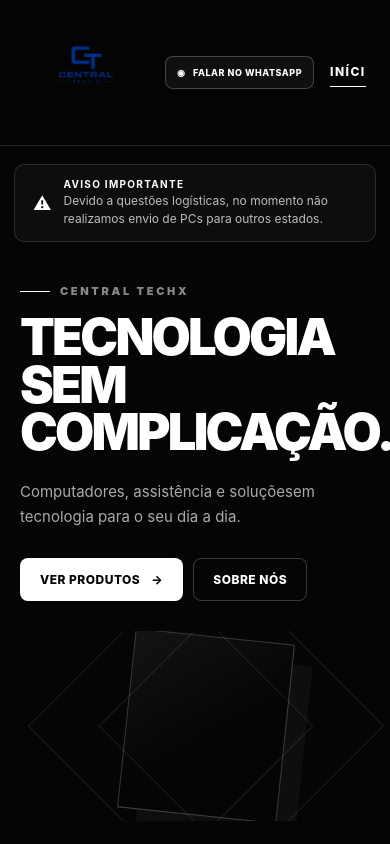
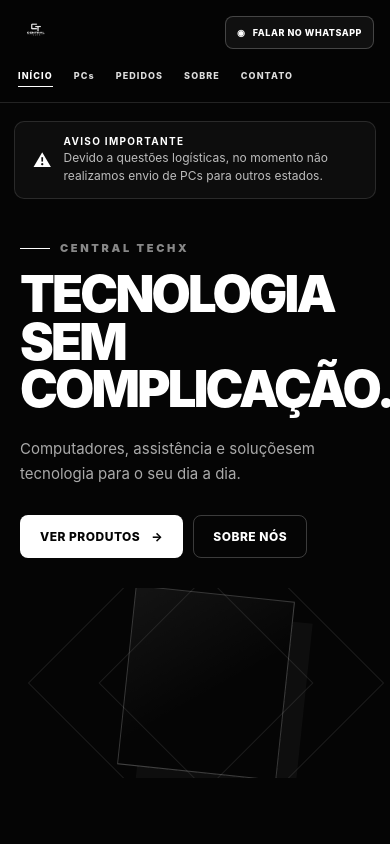
Before and after one commit to luizpaulovs-git/central-techx, a React (Vite) app: page / in a window 390 px wide. Shown: the top 844 px of the page. Built offline with nearby package versions, Linux system fonts and the light colour scheme.

Commit message:
atualizar a estrutura

```diff
--- a/src/App.css
+++ b/src/App.css
@@ -1560,3 +1560,167 @@
     font-size: 8px;
   }
 }
+
+/* =========================================================
+   CORREÇÃO FINAL — MOBILE HEADER + FOOTER
+   Baseado nos problemas vistos nas capturas de tela.
+   ========================================================= */
+
+/* A logo usada no projeto ainda é azul. Mantemos o arquivo original,
+   mas neutralizamos sua cor para respeitar a identidade preto/branco/cinza. */
+.brand-logo,
+.footer-brand-logo {
+  filter: grayscale(1) brightness(0) invert(1);
+}
+
+/* Impede a imagem do rodapé de criar um espaço vertical enorme por causa
+   da área transparente existente no arquivo da logo. */
+.footer-brand-logo {
+  width: 110px;
+  height: 58px;
+  object-fit: contain;
+  object-position: left center;
+}
+
+/* ========================= HEADER MOBILE ========================= */
+@media (max-width: 800px) {
+  .navbar {
+    min-height: 0;
+    display: grid;
+    grid-template-columns: minmax(0, 1fr) auto;
+    grid-template-areas:
+      "logo whatsapp"
+      "nav nav";
+    align-items: center;
+    gap: 12px 14px;
+    padding: 12px 18px 10px;
+    overflow: hidden;
+  }
+
+  .logo-button {
+    grid-area: logo;
+    min-width: 0;
+    justify-self: start;
+  }
+
+  .brand-logo {
+    width: 118px;
+    max-width: 118px;
+    height: 44px;
+    object-fit: contain;
+    object-position: left center;
+  }
+
+  .whatsapp-button {
+    grid-area: whatsapp;
+    justify-self: end;
+    margin-left: 0;
+    white-space: nowrap;
+    padding: 11px 13px;
+    font-size: 10px;
+  }
+
+  .nav-links {
+    grid-area: nav;
+    width: 100%;
+    min-width: 0;
+    display: flex;
+    justify-content: flex-start;
+    gap: 24px;
+    overflow-x: auto;
+    overflow-y: hidden;
+    padding: 2px 2px 5px;
+    scrollbar-width: none;
+  }
+
+  .nav-links::-webkit-scrollbar {
+    display: none;
+  }
+
+  .nav-links button {
+    flex: 0 0 auto;
+    padding: 6px 0;
+    font-size: 10px;
+  }
+}
+
+@media (max-width: 420px) {
+  .navbar {
+    padding-inline: 16px;
+    gap: 10px 10px;
+  }
+
+  .brand-logo {
+    width: 105px;
+    max-width: 105px;
+    height: 40px;
+  }
+
+  .whatsapp-button {
+    max-width: 178px;
+    padding: 10px 11px;
+    font-size: 9px;
+  }
+
+  .nav-links {
+    gap: 21px;
+  }
+
+  .nav-links button {
+    font-size: 9px;
+  }
+}
+
+/* ========================= FOOTER MOBILE ========================= */
+@media (max-width: 620px) {
+  .footer {
+    padding: 42px 20px 18px;
+  }
+
+  .footer-main {
+    grid-template-columns: minmax(0, 1fr) minmax(0, 1fr);
+    gap: 32px 28px;
+    align-items: start;
+    padding-bottom: 28px;
+  }
+
+  .footer-brand {
+    min-width: 0;
+  }
+
+  .footer-brand-logo {
+    width: 100px;
+    height: 48px;
+    margin: 0;
+  }
+
+  .footer-brand p {
+    max-width: 180px;
+    margin-top: 10px;
+    font-size: 11px;
+    line-height: 1.55;
+  }
+
+  .footer-column {
+    min-width: 0;
+    gap: 10px;
+  }
+
+  .footer-column > strong {
+    margin-bottom: 5px;
+    font-size: 8px;
+  }
+
+  .footer-column button {
+    font-size: 11px;
+  }
+
+  .footer-bottom {
+    padding-top: 16px;
+    gap: 13px;
+  }
+
+  .footer-bottom p {
+    line-height: 1.5;
+  }
+}
```
